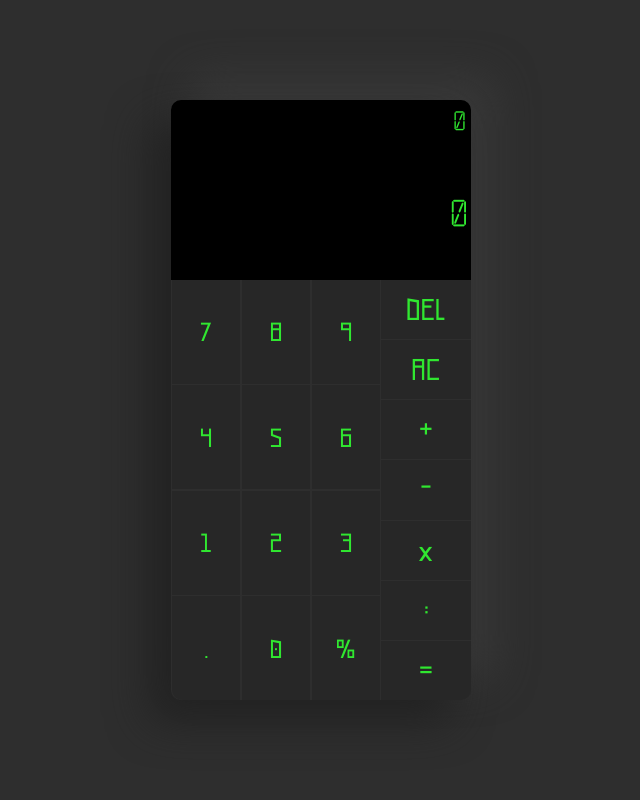
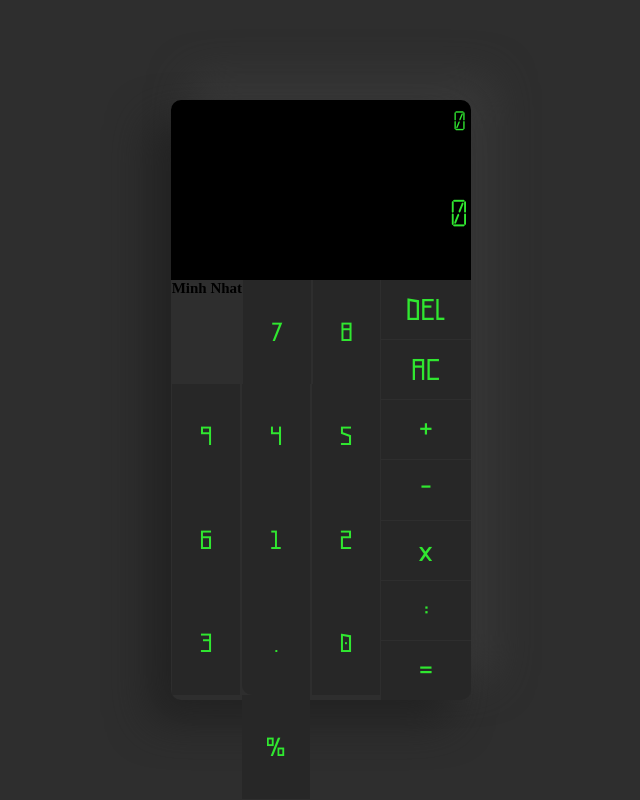
Before and after one commit to nhatVNU/Calculator, a plain HTML site: page index.html in a window 1280 px wide. Shown: the whole page, without its empty margins (319-959 px from the left). Drawn offline with Linux system fonts and the light colour scheme.

Commit message:
Update index.html

```diff
--- a/index.html
+++ b/index.html
@@ -18,6 +18,7 @@
 
         <div class="btn">
             <div class="number-container">
+                <h3> Minh Nhat </h3>
                 <button class="number-btn" id="btn-7" onmousedown="get7()">7</button>
                 <button class="number-btn" id="btn-8" onmousedown="get8()">8</button>
                 <button class="number-btn" id="btn-9" onmousedown="get9()">9</button>
```
